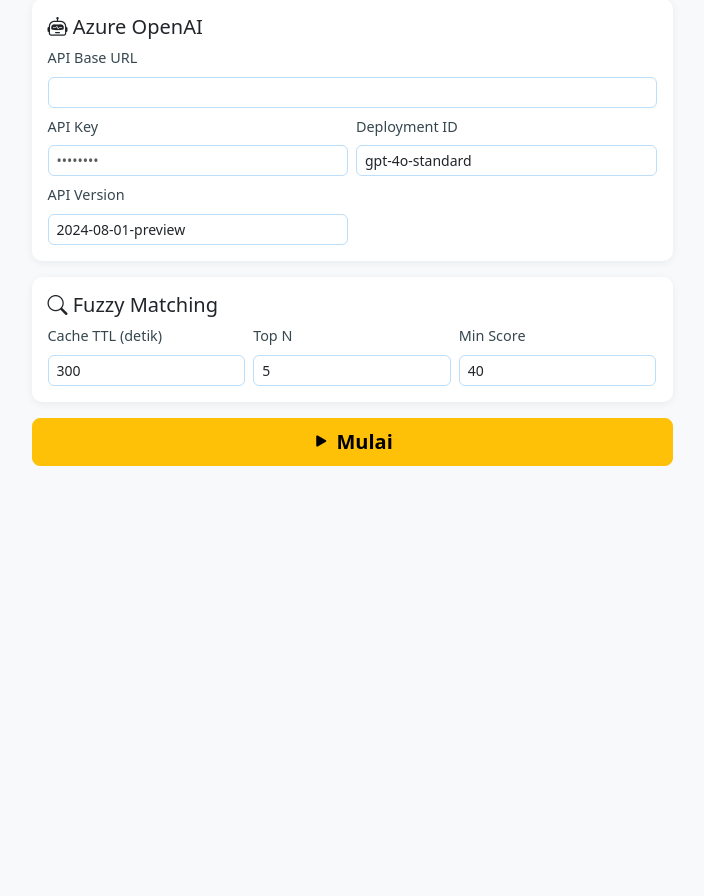
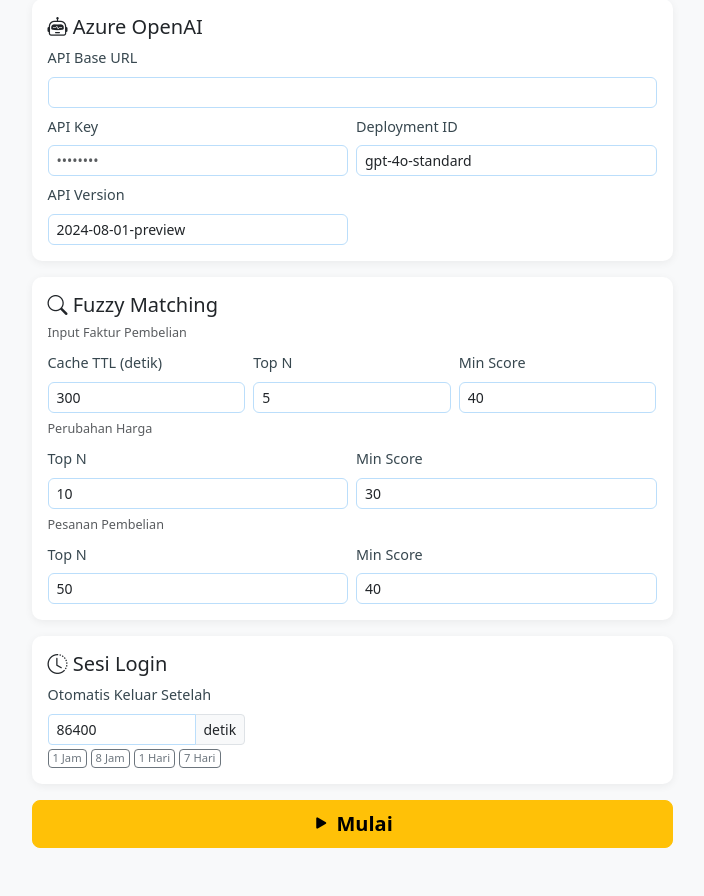
Before and after one commit to tommybilwij/tokohub, a FastAPI app: page /setup in a window 1280 px wide. Shown: the part 671-1567 px from the top of the page, without its empty margins (288-992 px from the left). Before the commit the page ends 1137 px from the top, so only its background shows below. Run offline with FastAPI, Linux system fonts and the light colour scheme; data that the repository does not hold is empty; parts of the project's set-up code (start-up, migrations or seed data) failed here and were passed over.

Commit message:
Complete setup page to match settings: add PH/PO fuzzy and session config
- Add Perubahan Harga fuzzy settings (pc_top_n, pc_min_score)
- Add Pesanan Pembelian fuzzy settings (po_top_n, po_min_score)
- Add Sesi Login section with session_max_age and preset buttons
- Load all new fields from /api/settings on page init

Co-Authored-By: Claude Opus 4.6 <noreply@anthropic.com>

```diff
--- a/templates/setup.html
+++ b/templates/setup.html
@@ -130,6 +130,9 @@
             <div class="card-body">
               <h5 class="card-title"><i class="bi bi-search"></i> Fuzzy Matching</h5>
               <div class="row g-2">
+                <div class="col-12">
+                  <h6 class="text-muted small mb-1">Input Faktur Pembelian</h6>
+                </div>
                 <div class="col-md-4">
                   <label class="form-label">Cache TTL (detik)</label>
                   <input type="number" class="form-control form-control-sm" name="fuzzy_cache_ttl" min="0" value="300">
@@ -141,6 +144,50 @@
                 <div class="col-md-4">
                   <label class="form-label">Min Score</label>
                   <input type="number" class="form-control form-control-sm" name="fuzzy_min_score" min="0" max="100" value="40">
+                </div>
+                <div class="col-12 mt-2">
+                  <h6 class="text-muted small mb-1">Perubahan Harga</h6>
+                </div>
+                <div class="col-md-6">
+                  <label class="form-label">Top N</label>
+                  <input type="number" class="form-control form-control-sm" name="pc_top_n" min="1" max="50" value="10">
+                </div>
+                <div class="col-md-6">
+                  <label class="form-label">Min Score</label>
+                  <input type="number" class="form-control form-control-sm" name="pc_min_score" min="0" max="100" value="30">
+                </div>
+                <div class="col-12 mt-2">
+                  <h6 class="text-muted small mb-1">Pesanan Pembelian</h6>
+                </div>
+                <div class="col-md-6">
+                  <label class="form-label">Top N</label>
+                  <input type="number" class="form-control form-control-sm" name="po_top_n" min="1" max="100" value="50">
+                </div>
+                <div class="col-md-6">
+                  <label class="form-label">Min Score</label>
+                  <input type="number" class="form-control form-control-sm" name="po_min_score" min="0" max="100" value="40">
+                </div>
+              </div>
+            </div>
+          </div>
+
+          <!-- Sesi Login -->
+          <div class="card mb-3">
+            <div class="card-body">
+              <h5 class="card-title"><i class="bi bi-clock-history"></i> Sesi Login</h5>
+              <div class="row g-2">
+                <div class="col-md-4">
+                  <label class="form-label">Otomatis Keluar Setelah</label>
+                  <div class="input-group input-group-sm">
+                    <input type="number" class="form-control form-control-sm" name="session_max_age" id="sessionMaxAge" min="60" value="86400">
+                    <span class="input-group-text">detik</span>
+                  </div>
+                  <div class="d-flex gap-1 mt-1">
+                    <button type="button" class="btn btn-outline-secondary btn-sm py-0 px-1 session-preset" data-val="3600" style="font-size:0.7rem">1 Jam</button>
+                    <button type="button" class="btn btn-outline-secondary btn-sm py-0 px-1 session-preset" data-val="28800" style="font-size:0.7rem">8 Jam</button>
+                    <button type="button" class="btn btn-outline-secondary btn-sm py-0 px-1 session-preset" data-val="86400" style="font-size:0.7rem">1 Hari</button>
+                    <button type="button" class="btn btn-outline-secondary btn-sm py-0 px-1 session-preset" data-val="604800" style="font-size:0.7rem">7 Hari</button>
+                  </div>
                 </div>
               </div>
             </div>
@@ -188,6 +235,11 @@
         setVal('fuzzy_cache_ttl', cfg.fuzzy_cache_ttl);
         setVal('fuzzy_top_n', cfg.fuzzy_top_n);
         setVal('fuzzy_min_score', cfg.fuzzy_min_score);
+        setVal('pc_top_n', cfg.pc_top_n);
+        setVal('pc_min_score', cfg.pc_min_score);
+        setVal('po_top_n', cfg.po_top_n);
+        setVal('po_min_score', cfg.po_min_score);
+        setVal('session_max_age', cfg.session_max_age || 86400);
       })
       .catch(function() {
         // First install — no DB yet, keep HTML default values
@@ -204,6 +256,13 @@
     }
     document.getElementById('lanModeCheck').addEventListener('change', function() {
       toggleMdns(this.checked);
+    });
+
+    // Session preset buttons
+    document.querySelectorAll('.session-preset').forEach(function(btn) {
+      btn.addEventListener('click', function() {
+        document.getElementById('sessionMaxAge').value = this.dataset.val;
+      });
     });
 
     // Collect form into nested object
```
